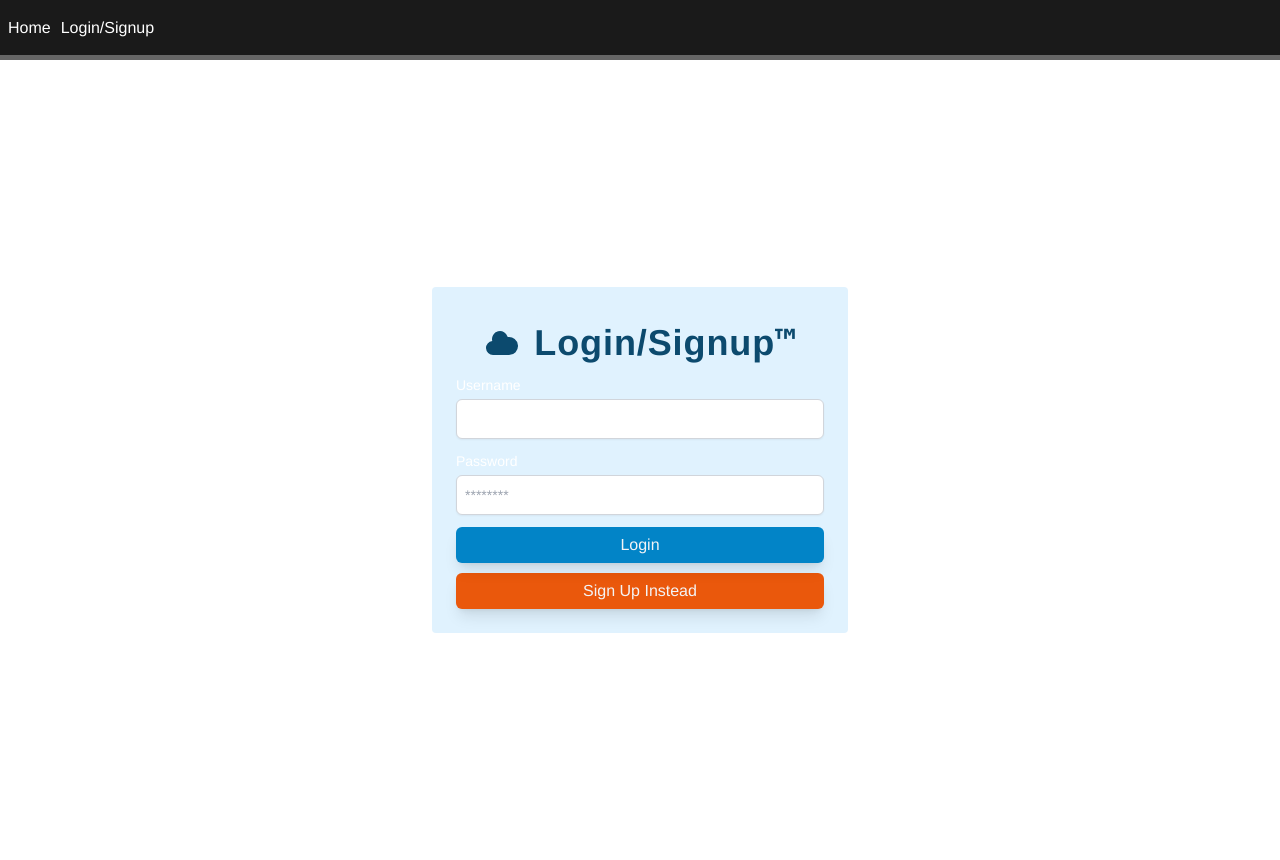
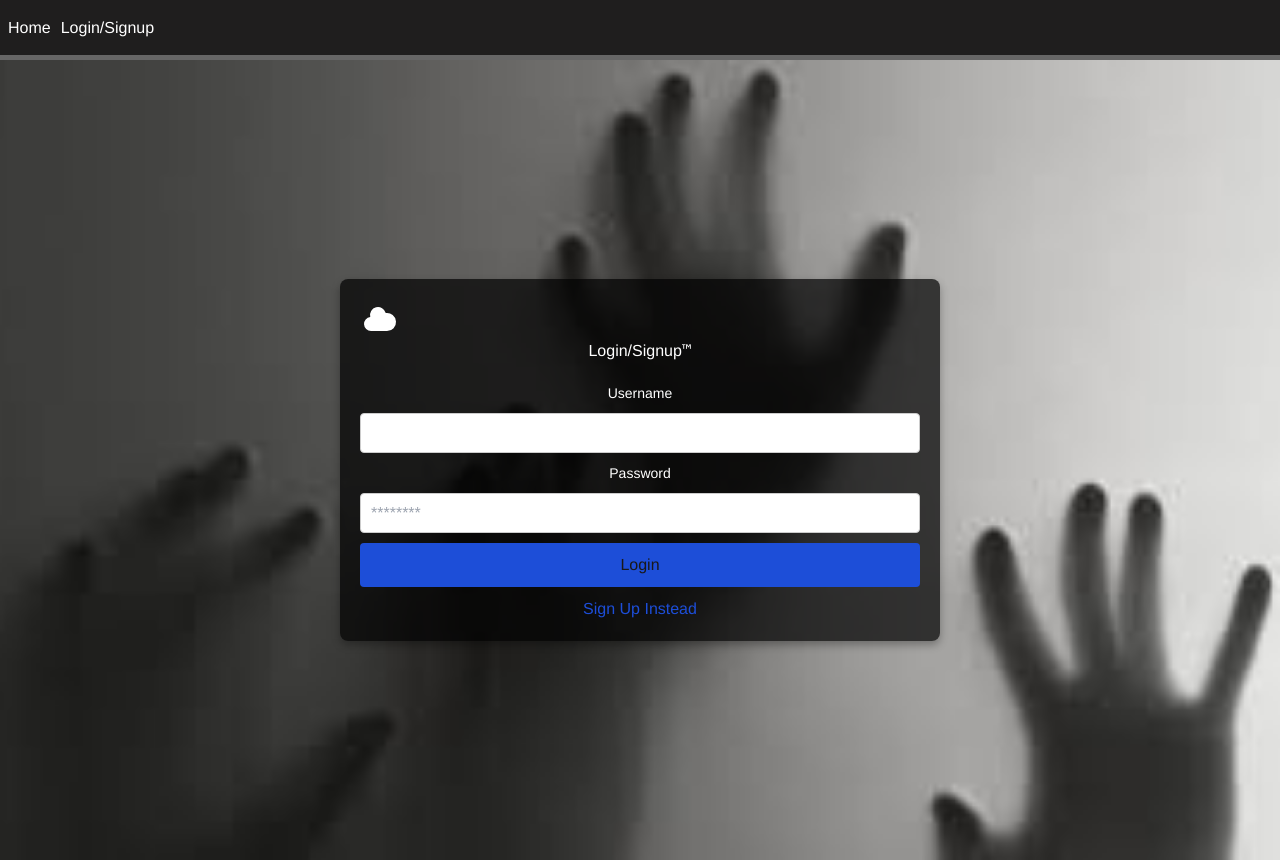
Before and after one commit to yvonneewa/final-project, a React (Vite) app in the folder client/: page /signup in a window 1280 px wide. Built offline with nearby package versions, Linux system fonts and the light colour scheme.

Commit message:
fixed some of the backgrounds

```diff
--- a/client/src/App.css
+++ b/client/src/App.css
@@ -2,7 +2,7 @@
 body {
   color: #ffffff;
   font-family: 'Franklin Gothic Medium', 'Arial Narrow', Arial, sans-serif;
-  font-size: 16px; /* Adjusted for readability */
+  font-size: 16px;
   margin: 0;
   padding: 0;
 }
@@ -11,54 +11,99 @@ body {
 .game-page {
   background-color: black;
   /* background-image: url('/images/background1.jpg'); Ensure the file path is correct */
-  background-size: cover; /* Ensure the background covers the entire container */
-  background-repeat: no-repeat; /* Prevent repeating the background image */
-  background-position: center; /* Center the background image */
-  min-height: 100vh; /* Ensure the background covers the entire viewport height */
-  width: 100%; /* Ensure the background covers the entire width of the container */
-  overflow: hidden; /* Hide any overflow, if necessary */
+  background-size: cover;
+  background-repeat: no-repeat;
+  background-position: center;
+  min-height: 100vh;
+  width: 100%;
+  overflow: hidden;
 }
 
 /* Home Page Styling */
 .home-page {
   background-image: url('/images/HD-wallpaper-darkness-in-the-forest-creepy-forest-nature-dark.jpg');
-  background-size: cover; /* Ensure the background covers the entire container */
-  background-repeat: no-repeat; /* Prevent repeating the background image */
-  background-position: center; /* Center the background image */
-  min-height: 100vh; /* Ensure the background covers the entire viewport height */
-  width: 100%; /* Ensure the background covers the entire width of the container */
-  overflow: hidden; /* Hide any overflow, if necessary */
-  display: flex; /* Use Flexbox for centering */
-  flex-direction: column; /* Arrange items in a column */
-  justify-content: center; /* Center items vertically */
-  align-items: center; /* Center items horizontally */
+  background-size: cover;
+  background-repeat: no-repeat;
+  background-position: center;
+  min-height: 100vh;
+  width: 100%;
+  overflow: hidden;
+  display: flex;
+  flex-direction: column;
+  justify-content: center;
+  align-items: center;
 }
+
 /* Login/Signup Page Background */
-.login-signup-page {
-  background-image: url('/images/background4.jpg'); /* Adjust path and extension as needed */
-  background-size: cover; /* Cover the entire container */
-  background-repeat: no-repeat; /* Prevent repeating */
-  background-position: center; /* Center the image */
-  min-height: 100vh; /* Full viewport height */
-  width: 100%; /* Full width */
-  overflow: hidden; /* Hide overflow if needed */
-  display: flex; /* Use flexbox for centering */
-  justify-content: center; /* Center horizontally */
-  align-items: center; /* Center vertically */
+.login-page {
+  background-image: url('/images/background4.jpg');
+  background-size: cover;
+  background-repeat: no-repeat;
+  background-position: center;
+  min-height: 100vh;
+  width: 100%;
+  overflow: hidden;
+  display: flex;
+  justify-content: center;
+  align-items: center;
 }
 
 /* Auth Container */
 .auth-container {
-  display: flex;
-  flex-direction: column;
-  justify-content: center;
-  align-items: center;
-  background: rgba(0, 0, 0, 0.7); /* Optional: Semi-transparent background for better readability */
+  background: rgba(0, 0, 0, 0.7);
   padding: 20px;
   border-radius: 8px;
   box-shadow: 0 4px 8px rgba(0, 0, 0, 0.3);
   width: 100%;
-  max-width: 600px; /* Optional: Limit the width */
+  max-width: 600px;
+  text-align: center;
+}
+
+/* Header styling */
+.header {
+  margin-bottom: 20px;
+}
+
+/* Form styling */
+.form {
+  display: flex;
+  flex-direction: column;
+  gap: 10px;
+}
+
+input {
+  color: #1f1e1e;
+  width: 100%;
+  height: 40px;
+  font-size: 1em;
+  padding: 10px;
+  border: 1px solid #ccc;
+  border-radius: 4px;
+}
+
+.submit-button {
+  background-color: #1d4ed8; /* Tailwind blue-600 */
+  color: rgb(26, 24, 24);
+  padding: 10px;
+  border: none;
+  border-radius: 4px;
+  cursor: pointer;
+}
+
+.submit-button:hover {
+  background-color: #2563eb; /* Tailwind blue-700 */
+}
+
+.toggle-button {
+  margin-top: 10px;
+  background: none;
+  border: none;
+  color: #1d4ed8; /* Tailwind blue-600 */
+  cursor: pointer;
+}
+
+.toggle-button:hover {
+  text-decoration: underline;
 }
 
 /* Header styling */
@@ -67,111 +112,12 @@ header {
   padding: 10px 20px; /* Adds space inside the header */
   box-sizing: border-box; /* Ensures padding and border are included in the element's total width and height */
   border-bottom: 5px solid #666666; /* Adds a border at the bottom of the header */
-  background: #1a1a1a; /* Sets the background color of the header */
+  background: #1f1e1e; /* Sets the background color of the header to gray */
   display: flex; /* Uses Flexbox for layout */
   justify-content: space-between; /* Distributes space between child elements */
   align-items: center; /* Vertically centers child elements */
   position: relative; /* Allows for positioning of child elements if needed */
   min-height: 60px; /* Optional: Ensures the header has a minimum height */
-}
-
-/* Button styles */
-.no-button, .start-button, .play-button {
-  background: none;
-  border: none;
-  cursor: pointer;
-}
-
-.no-button {
-  color: #ff6666;
-  font-size: 1em; /* Use em for better responsiveness */
-}
-
-.no-button:hover {
-  color: #ff99cc;
-  text-decoration: underline;
-}
-
-.play-button {
-  padding: 10px 20px;
-  color: #ff6666;
-  font-size: 2.5em; /* Adjusted for responsiveness */
-  font-family: 'Creepy-Regular', sans-serif;
-  text-align: center;
-  display: block;
-  margin: auto;
-  margin-top: 50px;
-}
-
-.start-button:hover {
-  background-color: #555555;
-  color: #ffffff;
-}
-
-.play-button img {
-  width: 100px;
-  height: auto;
-}
-
-/* Font face declarations */
-@font-face {
-  font-family: 'Creepy-Regular';
-  src: url('/fonts/Creepster-Regular.ttf') format('truetype');
-}
-.creepster {
-  font-family: 'Creepy-Regular', cursive; /* Ensure the font is applied */
-  font-size: 10rem; /* Adjust the size as needed */
-  color: #fff; /* Adjust the color as needed */
-  text-align: center; /* Center-aligns the text inside this container */
-}
-
-
-
-/* Story section styles */
-.story-container {
-  background-size: cover;
-  background-repeat: no-repeat;
-  padding: 20px;
-  color: whitesmoke;
-  font-family: 'cursive', sans-serif;
-  display: flex;
-  flex-direction: column;
-  justify-content: center;
-  align-items: center;
-  min-height: 100vh;
-  text-align: center;
-}
-
-/* Story text paragraph styling */
-.story-text p {
-  font-size: 1.125em; /* Responsive font size */
-  line-height: 1.5;
-  text-align: justify;
-}
-
-/* Choice buttons container styling */
-.choice-buttons-container {
-  display: flex; /* Enable flexbox */
-  flex-direction: row; /* Arrange buttons in a row */
-  gap: 20px; /* Reduced spacing for smaller screens */
-  margin-top: 20px; /* Space above the choices */
-  justify-content: center; /* Center buttons horizontally */
-  flex-wrap: wrap; /* Allow wrapping on smaller screens */
-}
-
-/* Choice button styling */
-.choice-button {
-  background-color: #333;
-  color: #fff;
-  padding: 10px 20px;
-  border: none;
-  cursor: pointer;
-  border-radius: 5px;
-  font-size: 1em; /* Responsive font size */
-}
-
-.choice-button:hover {
-  background-color: #555;
 }
 
 /* Navigation links container styling */
@@ -185,7 +131,7 @@ header {
   display: flex;
   gap: 10px; /* Reduced gap for smaller screens */
   text-decoration: none;
-  color: #ffffff;
+  color: #ffffff; /* White text color for contrast against gray background */
   font-size: 1em; /* Responsive font size */
 }
 
@@ -194,100 +140,46 @@ header {
   text-decoration: underline;
 }
 
-/* Animation styles */
-.fade-in-title {
-  animation: fadeIn 20s;
+/* Logout button styling */
+.no-button {
+  color: #ffffff; /* White text color */
+  font-size: 1em; /* Responsive font size */
 }
 
-@keyframes fadeIn {
-  0% { opacity: 0; }
-  100% { opacity: 1; }
+.no-button:hover {
+  color: #ff9999; /* Light pink color on hover */
+  text-decoration: underline;
 }
 
-.one-word-by-one {
-  color: #ff99cc;
-  font-family: "Courier";
-  font-size: 1.25em; /* Responsive font size */
-  margin: 10px 0 0 10px;
-  white-space: nowrap;
-  overflow: hidden;
-  width: 30em;
-  animation: type 4s steps(60, end);
+/* Font face declarations */
+@font-face {
+  font-family: 'Creepy-Regular';
+  src: url('/fonts/Creepster-Regular.ttf') format('truetype');
 }
 
-@keyframes type {
-  from { width: 0; }
+.creepster {
+  font-family: 'Creepy-Regular', cursive; /* Ensure the font is applied */
+  font-size: 12rem; /* Increased font size for larger text */
+  color: #fff; /* Adjust the color as needed */
+  text-align: center; /* Center-aligns the text inside this container */
 }
 
-/* Button container for spacing */
-.button-container {
-  display: flex;
-  justify-content: space-between;
-  font-size: 1.5em; /* Responsive font size */
-  gap: 20px; /* Reduced gap for smaller screens */
-  padding: 15px 20px;
-  flex-wrap: wrap; /* Allow wrapping on smaller screens */
+.play-button {
+  padding: 30px 60px; /* Increased padding for a larger button */
+  font-size: 3rem; /* Adjusted font size for larger text */
+  color: #ff6666; /* Button text color */
+  font-family: 'Creepy-Regular', sans-serif; /* Ensure the Creepy font is applied */
+  text-align: center; /* Center the text inside the button */
+  display: block; /* Block display to occupy full width available */
+  margin: auto; /* Center the button horizontally */
+  margin-top: 50px; /* Space above the button */
+  box-shadow: 0 4px 8px rgba(0, 0, 0, 0.3); /* Optional: Shadow effect for depth */
+  transition: background-color 0.3s, color 0.3s; /* Smooth transition on hover */
 }
 
-/* Button styling */
-#back-button, #next-button {
-  font-size: 1em; /* Responsive font size */
-  padding: 10px 20px;
+.start-button:hover {
+  background-color: #555555; /* Darker background on hover */
+  color: #ffffff; /* White text color on hover */
+  box-shadow: 0 6px 12px rgba(0, 0, 0, 0.4); /* Enhanced shadow on hover for subtle lift effect */
+  transform: translateY(-2px); /* Slightly lift the button */
 }
-
-#back-button {
-  order: 1;
-}
-
-#next-button {
-  order: 2;
-}
-
-/* Input styling */
-.transparent-input {
-  background: none;
-  border: none;
-}
-
-input {
-  width: 100%; /* Full width on smaller screens */
-  /* max-width: 300px; Limit the width */
-  height: 40px;
-  font-size: 1.5em; /* Responsive font size */
-  color: #151313;
-}
-
-/* Home button styling */
-#return-home-button {
-  transform: scale(1.5); /* Adjust scaling for responsiveness */
-  margin: 0;
-  position: absolute;
-  top: 80%;
-  left: 50%;
-}
-
-/* Title container styling */
-.title-container {
-  background: url('/images/title-background.jpg');
-  background-repeat: no-repeat;
-  padding: 20px; /* Reduced padding for smaller screens */
-  text-align: center; /* Center-aligns the text inside this container */
-  margin-top: 20px; /* Optional: Adds some spacing above the title */
-}
-
-/* Container for forms side by side */
-.forms-container {
-  display: flex; /* Use flexbox for horizontal alignment */
-  flex-direction: column; /* Stack forms vertically on smaller screens */
-  gap: 20px; /* Adds some space between the forms */
-  max-width: 1200px; /* Optional: Limits the width of the forms container */
-  width: 100%; /* Ensure it fits within the container */
-}
-
-/* Common form styling */
-.form {
-  background: #333; /* Background color for form */
-  padding: 20px;
-  border-radius: 8px; /* Rounded corners for forms */
-  box-shadow: 0 4px 8px rgba(0, 0, 0, 0.2); /* Optional: Shadow effect */
-}
--- a/client/src/pages/Login.jsx
+++ b/client/src/pages/Login.jsx
@@ -1,36 +1,31 @@
 import React, { useState } from "react";
 import { useNavigate } from "react-router-dom";
-import "../App.css";
-
 import { LOGIN_USER } from "../utils/mutations";
 import { useMutation } from "@apollo/client";
-
 import auth from "../utils/auth";
+import "../App.css"; // Ensure the CSS is imported
 
 const Login = () => {
   const [loginName, setLoginName] = useState("");
   const [loginPassword, setLoginPassword] = useState("");
   const [signupName, setSignupName] = useState("");
   const [signupPassword, setSignupPassword] = useState("");
+  const [currentPage, setCurrentPage] = useState("login");
+  const [loginUser] = useMutation(LOGIN_USER);
   const navigate = useNavigate();
-  const [loginUser] = useMutation(LOGIN_USER);
-
-  const [currentPage, setCurrentPage] = useState("login");
 
   const handleLoginSubmit = async (e) => {
     e.preventDefault();
-    console.log("Login Name:", loginName);
-    console.log("Login Password:", loginPassword);
-
+    try {
       const response = await loginUser({
-      variables: {
-        username: loginName,
-        password: loginPassword,
-      },
+        variables: { username: loginName, password: loginPassword },
       });
-
       const token = response.data.login.token;
       auth.login(token);
+      navigate('/'); // Redirect after successful login
+    } catch (error) {
+      console.error("Login error:", error);
+    }
   };
 
   const handleSignupSubmit = async (e) => {
@@ -40,13 +35,9 @@ const Login = () => {
   };
 
   return (
-    <>
-      <section
-        id="login"
-        className="p-4 flex flex-col justify-center min-h-screen max-w-md mx-auto"
-      >
-        <div className="p-6 bg-sky-100 rounded">
-          <div className="flex items-center justify-center text-4xl font-black text-sky-900 m-3">
+    <section className="login-page">
+      <div className="auth-container">
+        <div className="header">
           <svg
             xmlns="http://www.w3.org/2000/svg"
             className="mr-3 w-10 h-10"
@@ -55,197 +46,67 @@ const Login = () => {
           >
             <path d="M5.5 16a3.5 3.5 0 01-.369-6.98 4 4 0 117.753-1.977A4.5 4.5 0 1113.5 16h-8z" />
           </svg>
-            <h1 className="tracking-wide">
+          <h1 className="title">
             Login/Signup<span className="font-mono">™</span>
           </h1>
         </div>
 
-          {currentPage == "login" ? (
-            // THIS IS THE LOGIN FORM
-            <form
-              id="login_form"
-              onSubmit={handleLoginSubmit}
-              className="flex flex-col justify-center"
-            >
+        {currentPage === "login" ? (
+          <form onSubmit={handleLoginSubmit} className="form">
             <label className="text-sm font-medium">Username</label>
             <input
-                className="mb-3 px-2 py-1.5
-          mb-3 mt-1 block w-full px-2 py-1.5 border border-gray-300 rounded-md text-sm shadow-sm placeholder-gray-400"
               type="text"
               name="username"
-                id="name-login"
               value={loginName}
               onChange={(e) => setLoginName(e.target.value)}
               required
             />
             <label className="text-sm font-medium">Password</label>
             <input
-                className="
-          mb-3 mt-1 block w-full px-2 py-1.5 border border-gray-300 rounded-md text-sm shadow-sm placeholder-gray-400"
               type="password"
               name="password"
               placeholder="********"
-                id="password-login"
               value={loginPassword}
               onChange={(e) => setLoginPassword(e.target.value)}
               required
             />
-              <button
-                className="px-4 py-1.5 rounded-md shadow-lg bg-sky-600 font-medium text-gray-100 block hover:bg-sky-700 transition duration-300"
-                type="submit"
-              >
-                <span id="login_process_state" className="hidden">
-                  Checking ...
-                </span>
-                <span id="login_default_state">Login</span>
+            <button type="submit" className="submit-button">
+              Login
             </button>
           </form>
         ) : (
-            // THIS IS THE SIGNUP FORM
-            <form
-              id="login_form"
-              onSubmit={handleSignupSubmit}
-              className="flex flex-col justify-center"
-            >
+          <form onSubmit={handleSignupSubmit} className="form">
             <label className="text-sm font-medium">Username</label>
             <input
-                className="mb-3 px-2 py-1.5
-          mb-3 mt-1 block w-full px-2 py-1.5 border border-gray-300 rounded-md text-sm shadow-sm placeholder-gray-400"
               type="text"
               name="username"
-                id="name-signup"
               value={signupName}
               onChange={(e) => setSignupName(e.target.value)}
               required
             />
             <label className="text-sm font-medium">Password</label>
             <input
-                className="
-          mb-3 mt-1 block w-full px-2 py-1.5 border border-gray-300 rounded-md text-sm shadow-sm placeholder-gray-400"
               type="password"
               name="password"
               placeholder="********"
-                id="password-login"
               value={signupPassword}
               onChange={(e) => setSignupPassword(e.target.value)}
               required
             />
-              <button
-                className="px-4 py-1.5 rounded-md shadow-lg bg-sky-600 font-medium text-gray-100 block hover:bg-sky-700 transition duration-300"
-                type="submit"
-              >
-                <span id="login_process_state" className="hidden">
-                  Checking ...
-                </span>
-                <span id="login_default_state">Signup</span>
+            <button type="submit" className="submit-button">
+              Signup
             </button>
           </form>
         )}
 
         <button
-            className="mt-[10px] px-4 py-1.5 w-full rounded-md shadow-lg bg-orange-600 font-medium text-gray-100 block hover:bg-sky-700 transition duration-300"
-            onClick={() => {
-              if (currentPage == "login") {
-                setCurrentPage("signup");
-              } else {
-                setCurrentPage("login");
-              }
-            }}
+          className="toggle-button"
+          onClick={() => setCurrentPage(currentPage === "login" ? "signup" : "login")}
         >
-            <span id="login_process_state" className="hidden">
-              Checking ...
-            </span>
-            {currentPage == "login" ? (
-              <span id="login_default_state">Sign Up Instead</span>
-            ) : (
-              <span id="login_default_state">Login Instead</span>
-            )}
+          {currentPage === "login" ? "Sign Up Instead" : "Login Instead"}
         </button>
       </div>
     </section>
-    </>
-    // <div className="login-signup-page">
-    // <div className="auth-container">
-    //   {/* Login Form */}
-    //   <div className="form login-form">
-    //     <h2>Login</h2>
-    //     <form onSubmit={handleLoginSubmit}>
-    //       <div className="form-group">
-    //         <label htmlFor="name-login">Name:</label>
-    //         <input
-    //           className="form-input"
-    //           type="text"
-    //           id="name-login"
-    //           value={loginName}
-    //           onChange={(e) => setLoginName(e.target.value)}
-    //           required
-    //         />
-    //       </div>
-    //       <div className="form-group">
-    //         <label htmlFor="password-login">Password:</label>
-    //         <input
-    //           className="form-input"
-    //           type="password"
-    //           id="password-login"
-    //           value={loginPassword}
-    //           onChange={(e) => setLoginPassword(e.target.value)}
-    //           required
-    //         />
-    //       </div>
-    //       <div className="form-group">
-    //         <button className="btn" type="submit">
-    //           Login
-    //         </button>
-    //       </div>
-    //     </form>
-    //   </div>
-
-    //   {/* Signup Form */}
-    //   <div className="form signup-form">
-    //     <h2>Signup</h2>
-    //     <form onSubmit={handleSignupSubmit}>
-    //       <div className="form-group">
-    //         <label htmlFor="name-signup">Name:</label>
-    //         <input
-    //           className="form-input"
-    //           type="text"
-    //           id="name-signup"
-    //           value={signupName}
-    //           onChange={(e) => setSignupName(e.target.value)}
-    //           required
-    //         />
-    //       </div>
-    //       {/* Uncomment if email is needed */}
-    //       {/* <div className="form-group">
-    //         <label htmlFor="email-signup">Email:</label>
-    //         <input
-    //           className="form-input"
-    //           type="email"
-    //           id="email-signup"
-    //           value={signupEmail}
-    //           onChange={(e) => setSignupEmail(e.target.value)}
-    //         />
-    //       </div> */}
-    //       <div className="form-group">
-    //         <label htmlFor="password-signup">Password:</label>
-    //         <input
-    //           className="form-input"
-    //           type="password"
-    //           id="password-signup"
-    //           value={signupPassword}
-    //           onChange={(e) => setSignupPassword(e.target.value)}
-    //           required
-    //         />
-    //       </div>
-    //       <div className="form-group">
-    //         <button className="btn" type="submit">
-    //           Signup
-    //         </button>
-    //       </div>
-    //     </form>
-    //   </div>
-    // </div>
-    // </div>
   );
 };
 
```
Also changed, not shown: client/src/App.jsx (+8 -10 lines). Lines whose indentation alone changed are shown as unchanged.
